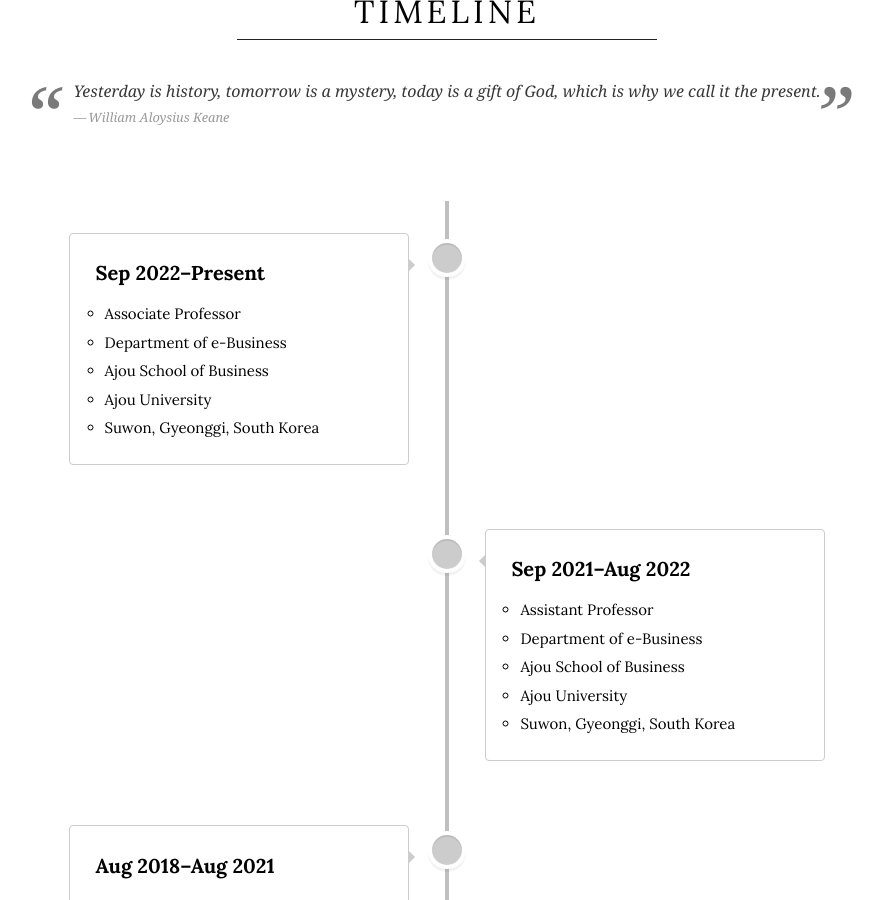
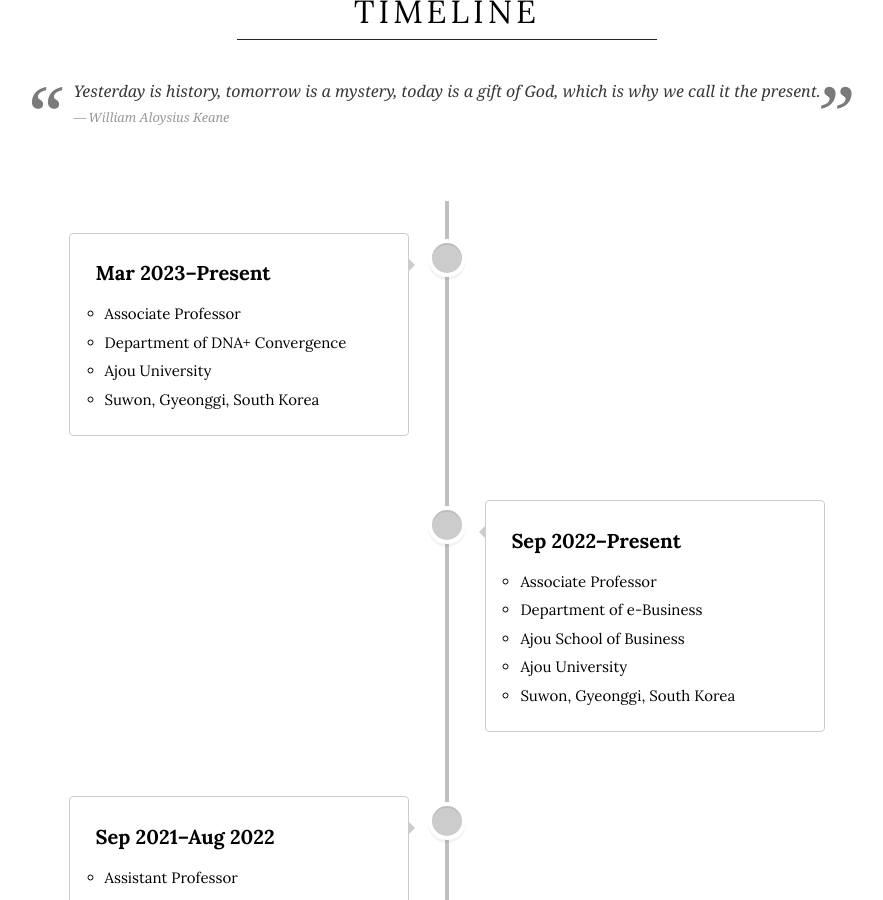
Before and after one commit to istaehun/taehun, a Jekyll site: the page built from timeline.html, in a window 1280 px wide and 900 px high, scrolled down 421 px. Shown: the whole window, without its empty margins (193-1076 px from the left). Built offline with Jekyll 4.4.1, drawn with Linux system fonts in a browser that asks for light colours; nearby versions of some CDN libraries.

Commit message:
Update timeline.yml

```diff
--- a/_data/timeline.yml
+++ b/_data/timeline.yml
@@ -1,3 +1,12 @@
+-
+  date: ""
+  title: "Mar 2023–Present"
+  text-list:
+    - "Associate Professor"
+    - "Department of DNA+ Convergence"
+    - "Ajou University"
+    - "Suwon, Gyeonggi, South Korea"
+  image-list:
 -
   date: ""
   title: "Sep 2022–Present"
```
